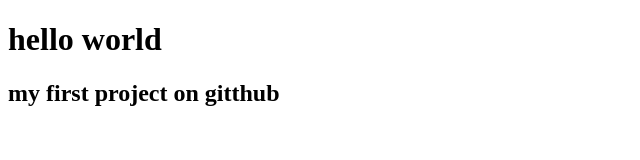
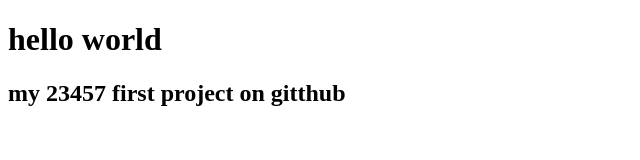
Before and after one commit to JudeDLashan/First-Project, a plain HTML site: page index.html in a window 1280 px wide. Shown: the whole page, without its empty margins (0-640 px from the left). Drawn offline with Linux system fonts and the light colour scheme.

Commit message:
Test on merge

```diff
--- a/index.html
+++ b/index.html
@@ -7,6 +7,6 @@
 </head>
 <body>
     <h1>hello world</h1>
-    <h2>my first project on gitthub</h2>
+    <h2>my 23457 first project on gitthub</h2>
 </body>
 </html>
```
